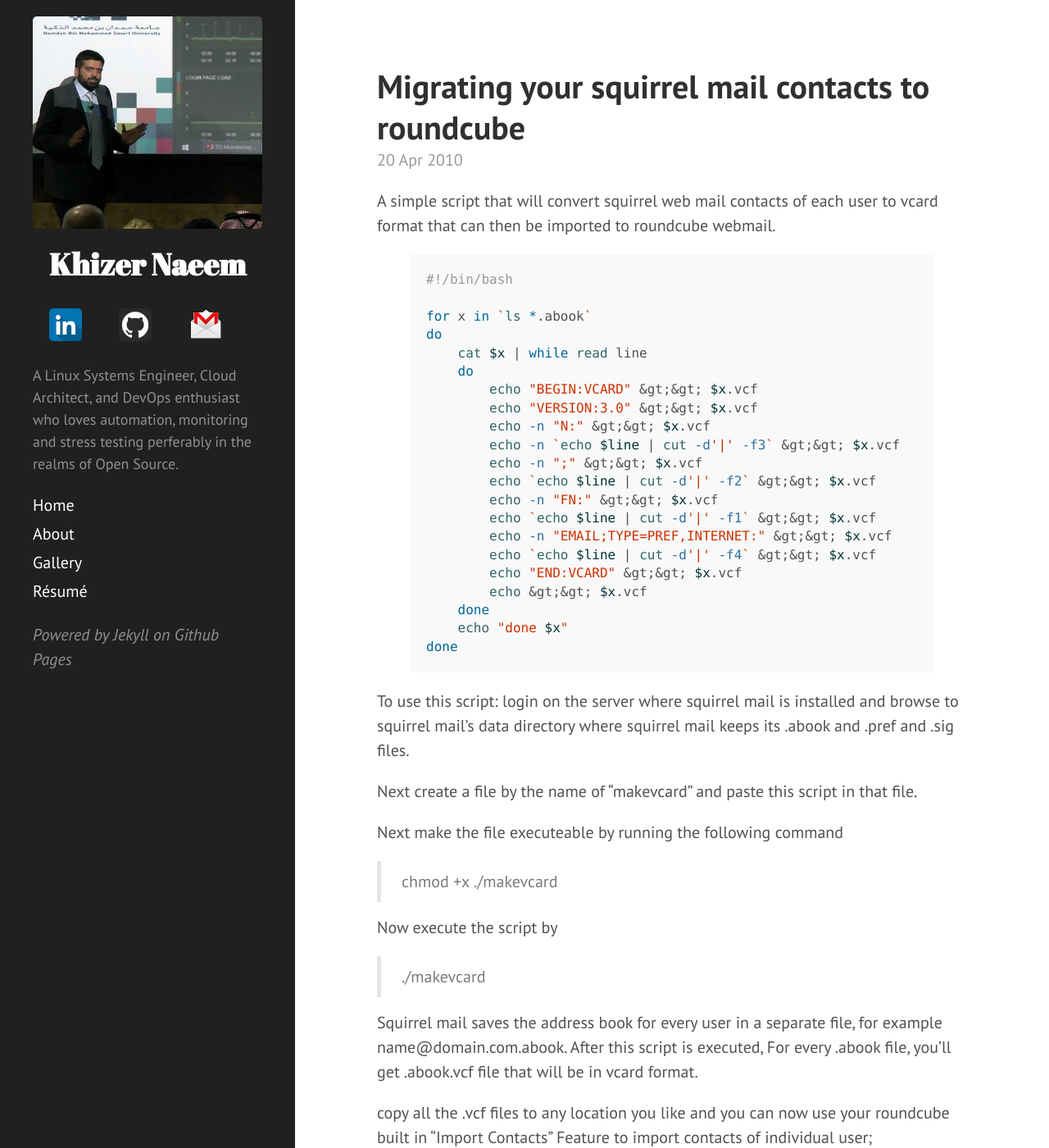
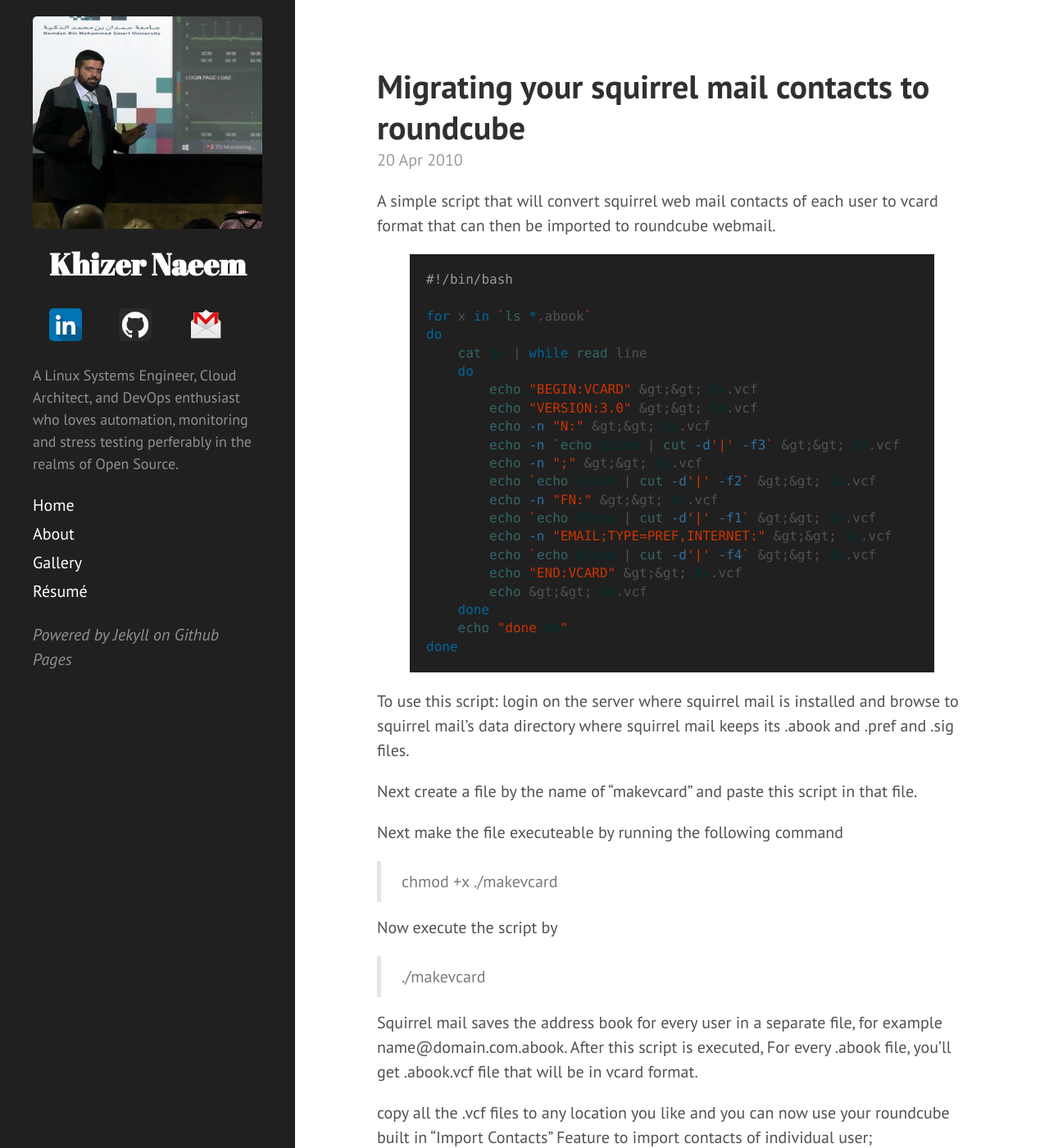
Before and after one commit to kxr/kxr.github.io, a Jekyll site: the page built from _posts/2010-04-20-migrating-your-squirrelmail-contacts-to-roundcube.md, in a window 1280 px wide and 1400 px high. Shown: the whole window at 82% size. Built offline with Jekyll 4.4.1, drawn with Linux system fonts in a browser that asks for light colours; comment, search, counter and statistics services are not loaded.

Commit message:
highlighter testing

```diff
--- a/public/css/poole.css
+++ b/public/css/poole.css
@@ -170,7 +170,8 @@ pre {
   white-space: pre-wrap;
   word-break: break-all;
   word-wrap: break-word;
-  background-color: #f9f9f9;
+  /*background-color: #f9f9f9;*/
+  background-color: #202020;
 }
 pre code {
   padding: 0;
```
